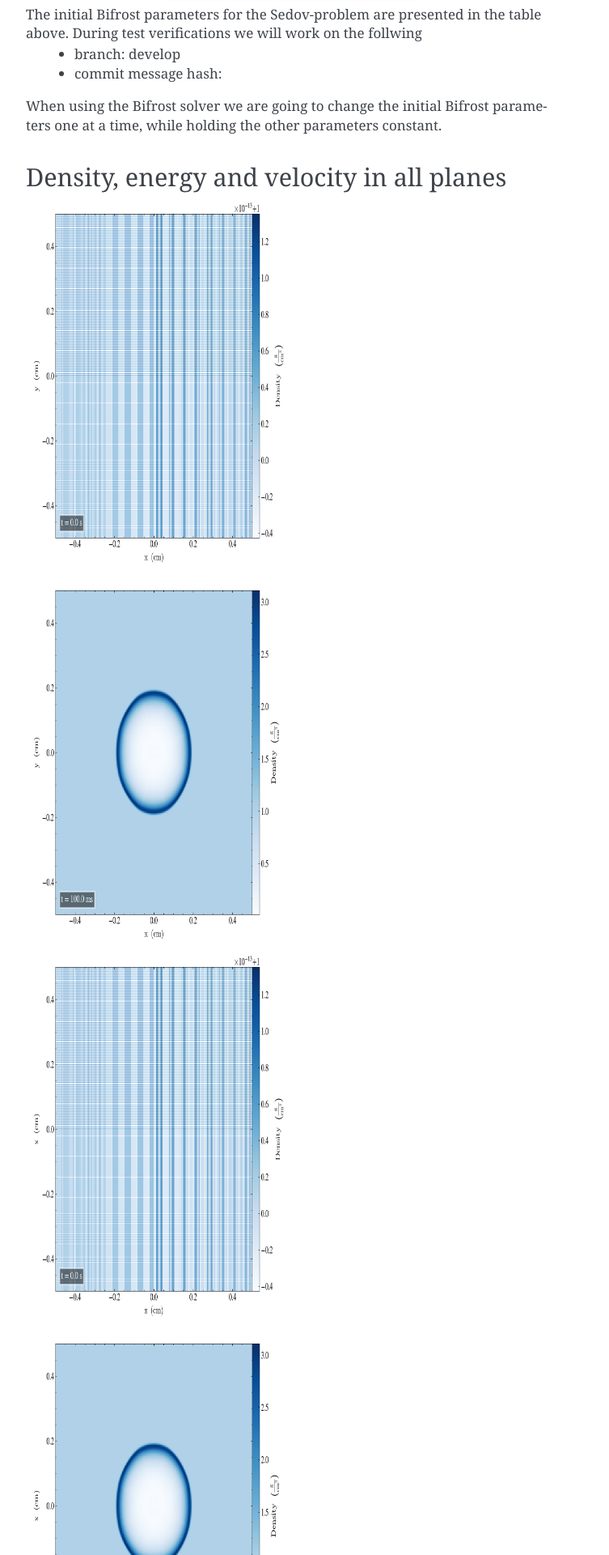
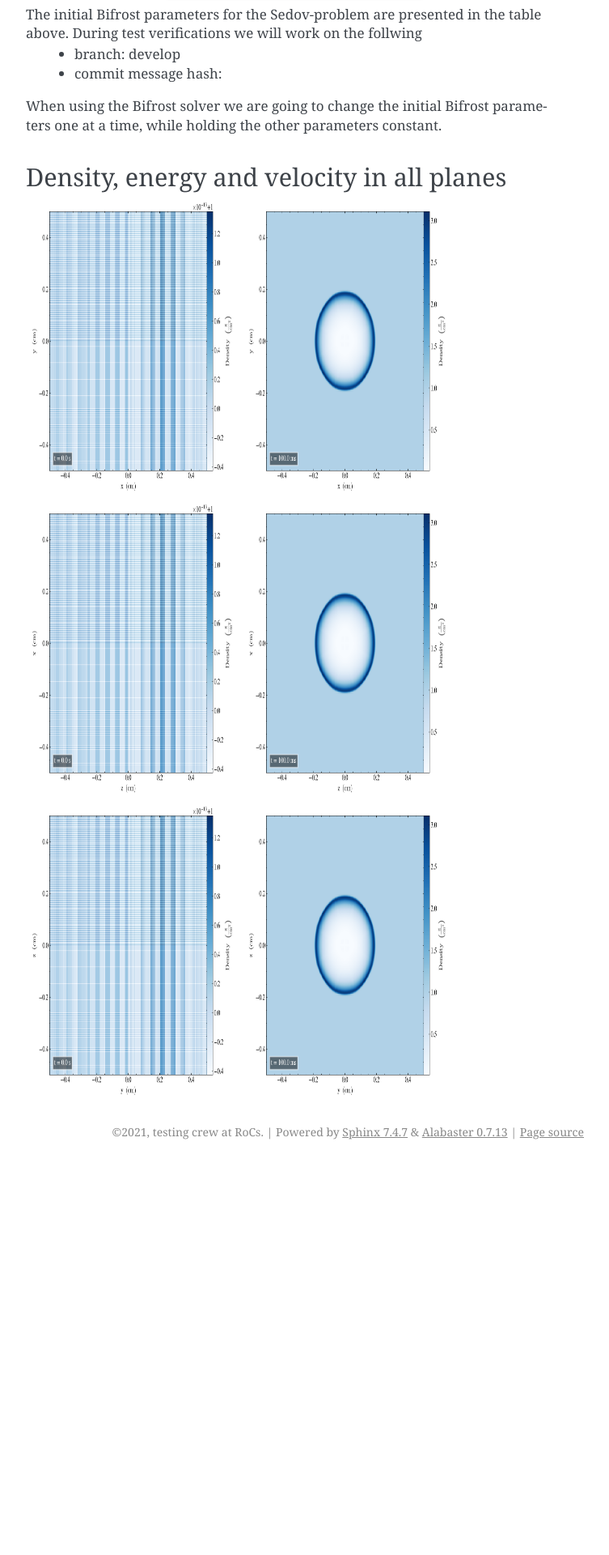
Before and after one commit to guadabsb15/summer_2021_report, a Sphinx documentation site: the page built from docs/source/sedov.rst, in a window 1280 px wide. Shown: the part 996-2916 px from the top of the page at 81% size, without its empty margins (388-1141 px from the left). Built offline with Sphinx 7.4.7, drawn with Linux system fonts in a browser that asks for light colours; after the commit the page ends 2433 px from its top, so only the background shows below that.

Commit message:
Addjusting density images

```diff
--- a/docs/source/sedov.rst
+++ b/docs/source/sedov.rst
@@ -80,24 +80,24 @@ Density, energy and velocity in all planes
 ------------------------------------------
 
 .. image:: images_sedov_bifrost/density_sedov_bifrost_xy_0.png
-    :scale: 50 %
+    :scale: 40 %
     :width: 100 %
 .. image:: images_sedov_bifrost/density_sedov_bifrost_xy_10.png
-    :scale: 50 %
+    :scale: 40 %
     :width: 100 %
 
 
 .. image:: images_sedov_bifrost/density_sedov_bifrost_xz_0.png
-    :scale: 50 %
+    :scale: 40 %
     :width: 100 %
 .. image:: images_sedov_bifrost/density_sedov_bifrost_xz_10.png
-    :scale: 50 %
+    :scale: 40 %
     :width: 100 %
 
 
 .. image:: images_sedov_bifrost/density_sedov_bifrost_yz_0.png
-    :scale: 50 %
+    :scale: 40 %
     :width: 100 %
 .. image:: images_sedov_bifrost/density_sedov_bifrost_yz_10.png
-    :scale: 50 %
+    :scale: 40 %
     :width: 100 %
```
